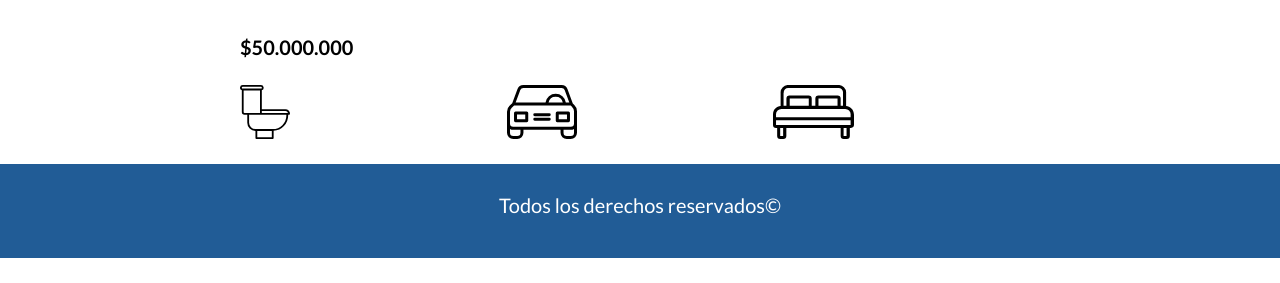
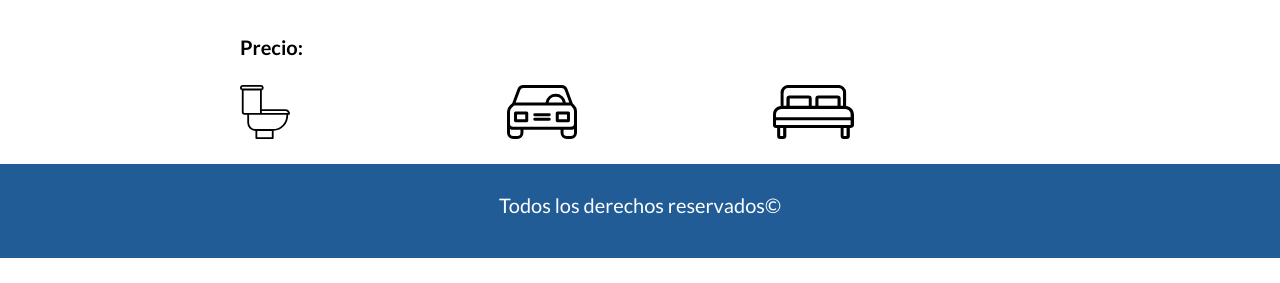
Before and after one commit to alecuevas660/ChileBienesPHP, a PHP site: page /anuncio.php?id=1 in a window 1280 px wide. Shown: the part 774-1057 px from the top of the page. Run offline with PHP 8.4, Linux system fonts and the light colour scheme; data that the repository does not hold is empty.

Commit message:
push anuncio

```diff
--- a/anuncio.php
+++ b/anuncio.php
@@ -20,7 +20,7 @@ incluirTemplate('header', $inicio=false);
         <main class="contenedor seccion contenido-centrado">
             <h1><?php echo $propiedad['titulo'];?></h1>
             <img loading="lazy" src="/CHILEBIENES/imagenes/<?php echo $propiedad['imagen']; ?>">
-            <p style="margin-top:30px;font-weight:bold;">$50.000.000</p>
+            <p style="margin-top:30px;font-weight:bold;">Precio: <br><?php echo $propiedad['precio']; ?></p>
                 <ul class="iconos-caracteristicas">
                     <li>
                         <img loading="lazy" src="build/img/icono_wc.svg" alt="iconowater">
```
